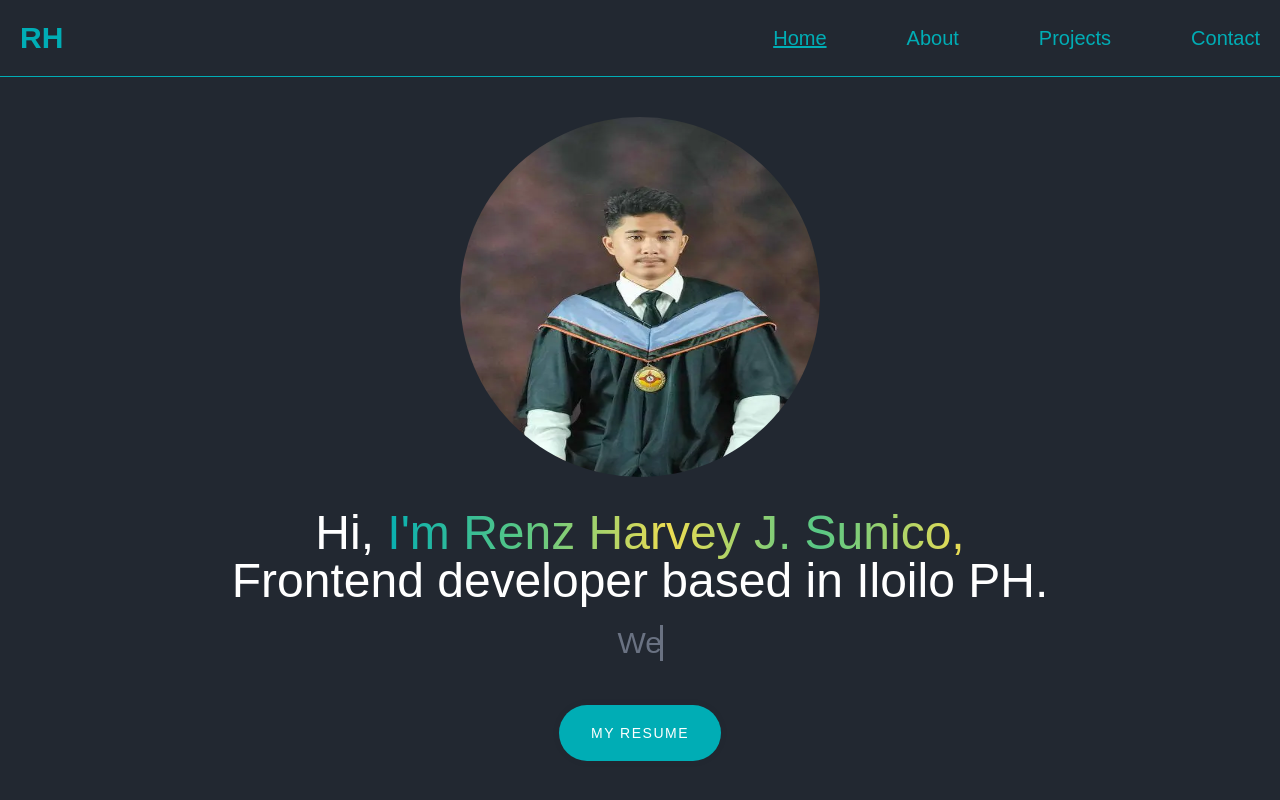
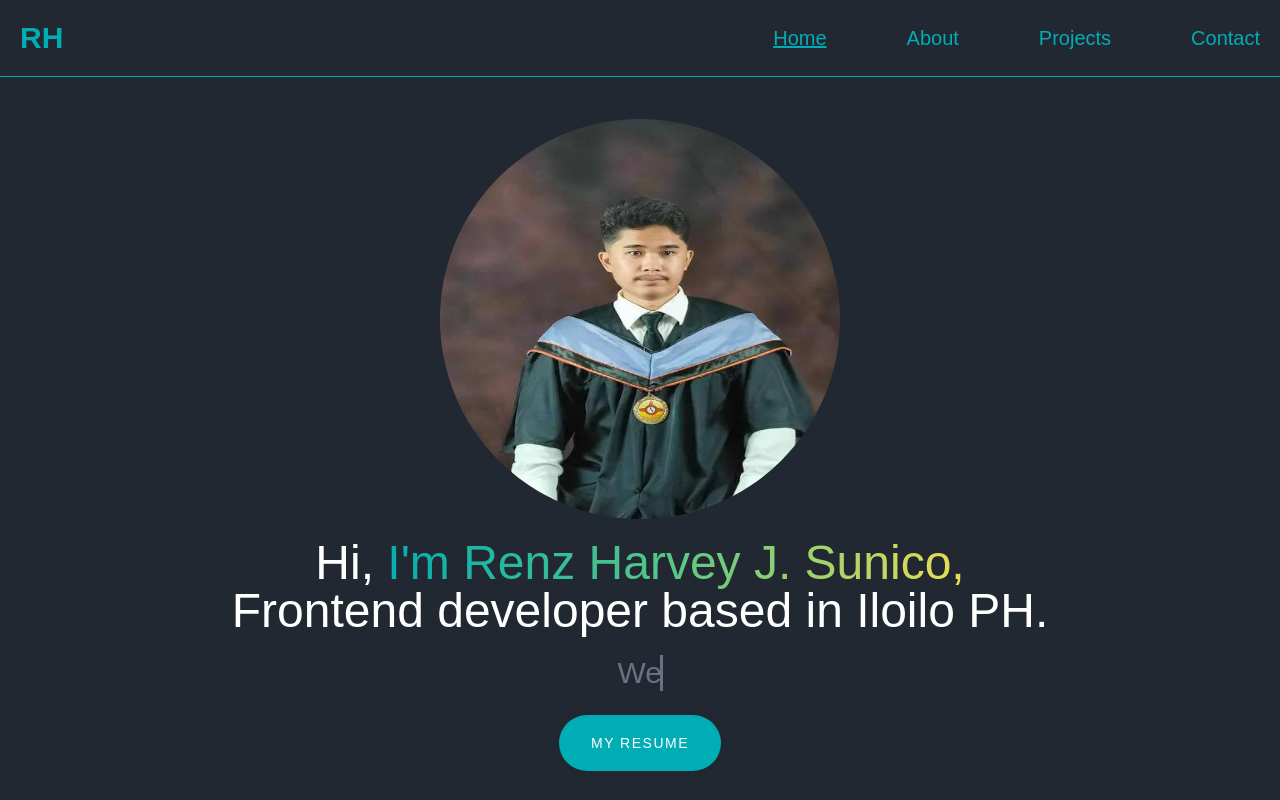
Before and after one commit to Reignz217/Portfolio_v2, a React (Vite) app: page / in a window 1280 px wide. Built offline with nearby package versions, Linux system fonts and the light colour scheme.

Commit message:
minor adjustment

```diff
--- a/index.html
+++ b/index.html
@@ -3,7 +3,7 @@
   <head>
     <meta charset="UTF-8" />
     <link rel="icon" href="/Profile (1).jpg" type="image/jpg"/>
-    <link rel="preload" as="image" href="/Profile (1).jpg" type="image/jpg">
+    <link rel="preload" as="image" href="/Profile.webp" type="image/webp" />
     <meta name="viewport" content="width=device-width, initial-scale=1.0" />
     <meta name="description" content="Portfolio of Renz Harvey, a front-end developer focused on building responsive, modern websites with React and Tailwind CSS." />
     <title>Renz Harvey | Front-End Developer Portfolio</title>
--- a/src/App.css
+++ b/src/App.css
@@ -5,22 +5,10 @@
 }
 
 .name {
-  background-image: linear-gradient(to right, #00ADB5, #57C785, #EDDD53, #57C785, #EDDD53);
+  background-image: linear-gradient(to right, #00ADB5, #57C785, #EDDD53);
   background-clip: text;
   color: transparent;
-  /*background-size: 200%;
-  animation: animate 2s steps(5) infinite;*/
 }
-
-
-/*@keyframes animate{
-  from {
-    background-position: 0;
-  }
-  to {
-    background-position: 100%;
-  }
-}*/
 
 /* typing animation for description */
 .desc {
--- a/src/Pages/About.jsx
+++ b/src/Pages/About.jsx
@@ -4,7 +4,7 @@ export default function About() {
     <section id="about"  className="my-10 p-5 flex flex-col justify-center items-center md:gap-10 gap-2 scroll-mt-20">
         <h4 className="lg:text-5xl md:text-3xl text-xl">About Me</h4>
         <div className="flex lg:flex-row flex-col md:justify-center items-center lg:items-start lg:gap-20 gap-10">
-            <img src="/Profile.webp" alt="Profile Picture" className="lg:w-120 lg:h-120 md:w-90 md:h-90 w-60 aspect-square rounded-xl"></img>
+            <img src="/Profile (1).jpg" alt="Profile Picture" className="lg:w-120 lg:h-120 md:w-90 md:h-90 w-60 aspect-square rounded-xl"></img>
             <div className="flex flex-col lg:gap-5 gap-3">
                 <p className="lg:text-2xl md:text-xl">
                     I'm a front-end web developer focused on building responsive and maintainable websites using React, Tailwind CSS, and JavaScript.
--- a/src/Pages/Home.jsx
+++ b/src/Pages/Home.jsx
@@ -1,8 +1,8 @@
 
 export default function Home() {
   return (
-    <section id="home" className="flex flex-col justify-center items-center lg:mb-30 md:my-10 md:gap-8 scroll-mt-40">
-        <img src="/Profile.webp" alt="Profile Picture" className="rounded-full lg:w-90 lg:h-90 md:w-70 md:h-70 w-60 aspect-square my-5 md:my-0"/>
+    <section id="home" className="flex flex-col md:justify-center items-center md:h-screen md:gap-5 scroll-mt-40">
+        <img src="/Profile.webp" alt="Profile Picture" className="rounded-full lg:w-100 lg:h-100 md:w-70 md:h-70 w-60 mt-5 md:-mt-20 aspect-square"/>
         <div className="flex flex-col md:gap-5 px-5 md:px-0 text-center md:w-3/4">
             <h4 className="lg:text-5xl md:text-4xl text-lg">
               Hi,
@@ -11,7 +11,7 @@ export default function Home() {
               Frontend developer based in Iloilo PH.
             </h4>
             <p className="lg:text-3xl md:text-2xl text-gray-500 self-center desc">Web Developer  | Problem Solver</p>
-            <div className="mt-5 md:mt-10">
+            <div className="mt-5 md:mt-5">
                 <a href="/Sunico, Resume.pdf" target="_blank" rel="noopener noreferrer" className="lg:px-8 lg:py-5 px-5 py-3 text-sm bg-[#00ADB5] rounded-3xl cursor-pointer button">
                   My Resume
                 </a>
--- a/src/Pages/Projects.jsx
+++ b/src/Pages/Projects.jsx
@@ -26,8 +26,8 @@ export default function Projects() {
               <div className='flex items-center sticky top-0'>
                 <button onClick={()=>setView(null)} className='absolute lg:top-5 top-3 right-0 p-2 text-black bg-white rounded-full cursor-pointer '><X className='size-4 lg:size-6'/></button>
               </div>
-              <div className='flex justify-center'>
-                <img className='mt-20 lg:w-2/3' loading='lazy' alt={`Project ${selectedProject.p_no}`} src={selectedProject.p_img}/>
+              <div className='flex justify-center lg:w-2/3 m-auto'>
+                <img className='mt-20' loading='lazy' alt={`Project ${selectedProject.p_no}`} src={selectedProject.p_img}/>
               </div>
               <div className='mt-2 text-center'>
                 <h4 className='lg:text-3xl md:text-2xl text-lg font-bold'>{selectedProject.p_name}</h4>
```
